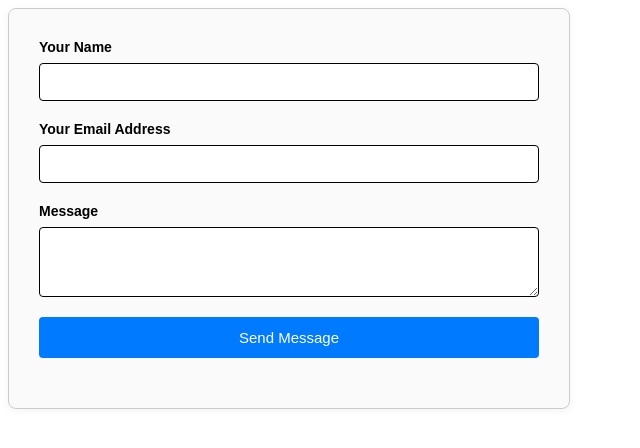
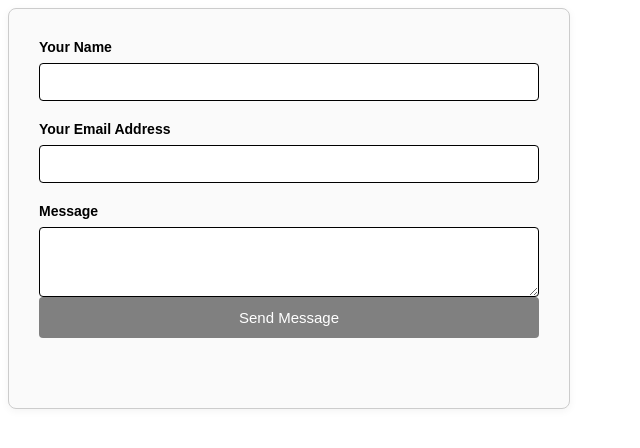
Before and after one commit to SamG185/wishlist, an Angular app: page / in a window 1280 px wide. Shown: the top 448 px of the page, without its empty margins (0-640 px from the left). Built offline with nearby package versions, Linux system fonts and the light colour scheme.

Commit message:
Add form validation

```diff
--- a/src/app/contact/contact.component.css
+++ b/src/app/contact/contact.component.css
@@ -43,3 +43,14 @@
 .submit-button:hover {
     background-color: #0056b3;
 }
+
+.submit-button:disabled{
+    background-color: grey;
+}
+.submit-button:disabled:hover{
+    background-color: rgb(158, 158, 158);
+}
+.validator-text{
+    color: red;
+    font-size: 12px;
+}
--- a/src/app/contact/contact.component.html
+++ b/src/app/contact/contact.component.html
@@ -1,32 +1,52 @@
-<form class="form-outer">
+<form class="form-outer" [formGroup]="contactForm" (ngSubmit)="$event.preventDefault(); submitForm()">
     <div class="label-section">
         <Label class="form-label">Your Name</Label>
-        <input
-            type="text"
-            class="form-control"
-            [formControl]="senderNameControl"
-        >
+        <input type="text" class="form-control" formControlName="senderNameControl">
+        <div *ngIf="contactForm.get('senderNameControl')?.invalid">
+            <small class="validator-text" *ngIf="contactForm.get('senderNameControl')?.hasError('required')
+            && contactForm.get('senderNameControl')?.touched
+            ">
+                Field is required
+            </small>
+        </div>
     </div>
+
+
     <div class="label-section">
         <Label class="form-label">Your Email Address</Label>
-        <input
-            type="email"
-            class="form-control"
-            [formControl]="senderEmailControl"
-        >
+        <input type="email" class="form-control" formControlName="senderEmailControl">
+        <div *ngIf="contactForm.get('senderEmailControl')?.invalid">
+            <small class="validator-text" *ngIf="contactForm.get('senderEmailControl')?.hasError('required')
+            && contactForm.get('senderEmailControl')?.touched
+            ">
+                Field is required
+            </small>
+            <small class="validator-text" *ngIf="contactForm.get('senderEmailControl')?.hasError('email')
+            && contactForm.get('senderEmailControl')?.touched
+            ">
+                Field must be in the following format - example&commat;gmail.com
+            </small>
+        </div>
     </div>
+
+
     <div class="label-section">
         <Label class="form-label">Message</Label>
-        <textarea
-            rows="3"
-            class="form-control"
-            [formControl]="senderMessageControl"
-        ></textarea>
-    </div>
-    <div class="label-section">
-        <button
-            type="submit"
-            class="submit-button"
-            (click)="$event.preventDefault(); submitForm()"
-        >Send Message</button>
-    </div>
+        <textarea rows="3" class="form-control" formControlName="senderMessageControl"></textarea>
+        <div *ngIf="contactForm.get('senderMessageControl')?.invalid">
+            <small class="validator-text" *ngIf="contactForm.get('senderMessageControl')?.hasError('required')
+            && contactForm.get('senderMessageControl')?.touched
+            ">
+                Field is required
+            </small>
+            <small class="validator-text" *ngIf="contactForm.get('senderMessageControl')?.hasError('minlength')
+            && contactForm.get('senderMessageControl')?.touched
+            ">
+                Field requires more than 4 characters
+            </small>
+        </div>
+
+
+        <div class="label-section">
+            <button type="submit" class="submit-button" [disabled]="contactForm.invalid">Send Message</button>
+        </div>
--- a/src/app/contact/contact.component.ts
+++ b/src/app/contact/contact.component.ts
@@ -1,5 +1,5 @@
 import { Component } from '@angular/core';
-import { FormControl } from '@angular/forms';
+import { FormControl, FormGroup, Validators } from '@angular/forms';
 @Component({
   selector: 'app-contact',
   templateUrl: './contact.component.html',
@@ -7,13 +7,15 @@ import { FormControl } from '@angular/forms';
 })
 export class ContactComponent {
 
-  senderNameControl = new FormControl('');
-  senderEmailControl = new FormControl('');
-  senderMessageControl = new FormControl('');
+  contactForm = new FormGroup({
+    senderNameControl: new FormControl('', Validators.required),
+    senderEmailControl: new FormControl('', [Validators.required, Validators.email]),
+    senderMessageControl:  new FormControl('', [Validators.required, Validators.minLength(4)])
+
+  })
+
 
   submitForm(){
-    if(this.senderNameControl.dirty){
-      alert('Name changed');
-    }
+    console.log('hi')
   }
 }
```
